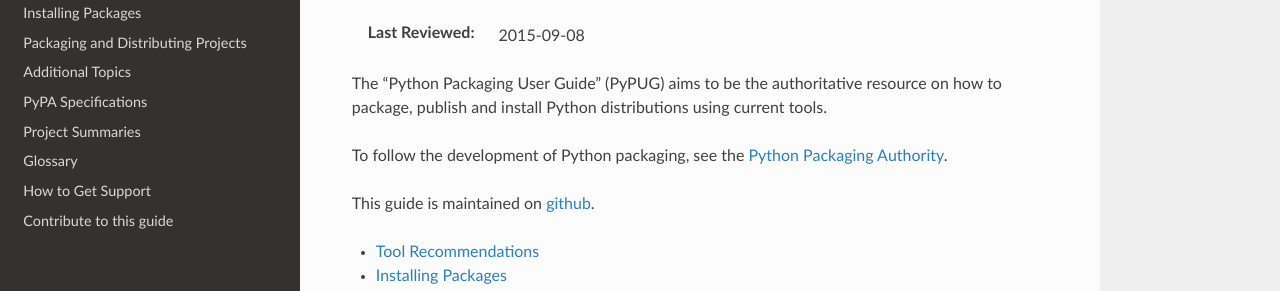
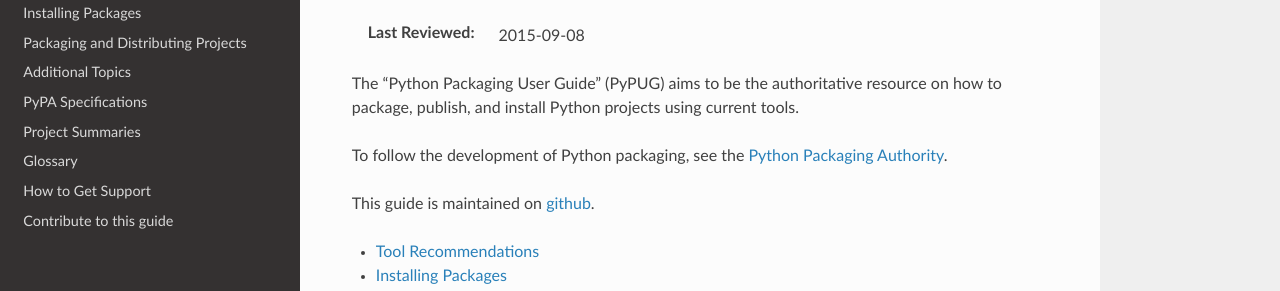
Before and after one commit to pypa/packaging.python.org, a Sphinx documentation site: the page built from source/index.rst, in a window 1280 px wide. Shown: the part 136-427 px from the top of the page. Built offline with Sphinx 7.4.7 and the Read the Docs theme 2.0.0, drawn with Linux system fonts in a browser that asks for light colours; pages that are not in the unit, such as notebooks, are missing from menus.

Commit message:
revise the guide's purpose statement

```diff
--- a/source/contribute.rst
+++ b/source/contribute.rst
@@ -44,8 +44,8 @@
 
 The purpose of the |PyPUG| is
 
-    to be the authoritative resource on how to package, publish and install
-    Python distributions using current tools
+    to be the authoritative resource on how to package, publish, and install
+    Python projects using current tools.
 
 
 Scope
--- a/source/index.rst
+++ b/source/index.rst
@@ -5,7 +5,7 @@
 :Last Reviewed: 2015-09-08
 
 The "Python Packaging User Guide" (PyPUG) aims to be the authoritative resource
-on how to package, publish and install Python distributions using current tools.
+on how to package, publish, and install Python projects using current tools.
 
 To follow the development of Python packaging, see the `Python
 Packaging Authority <https://www.pypa.io>`_.
```
